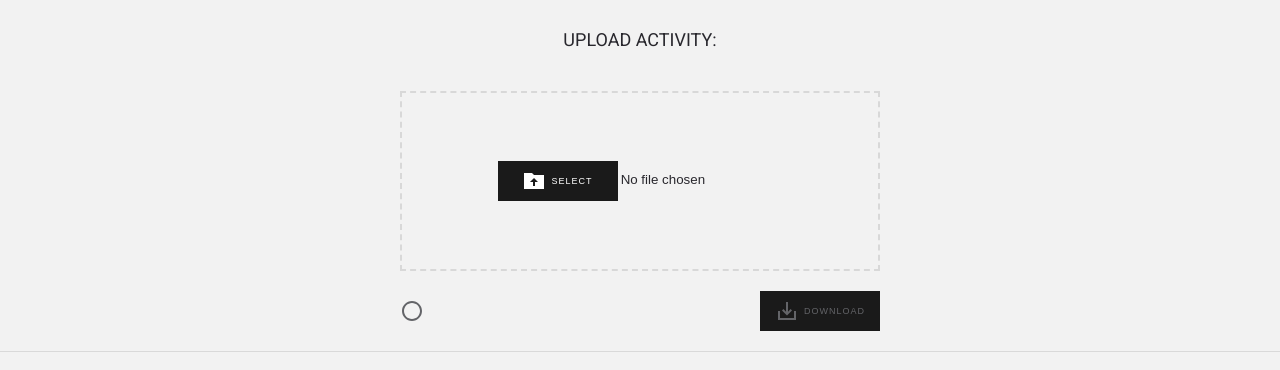
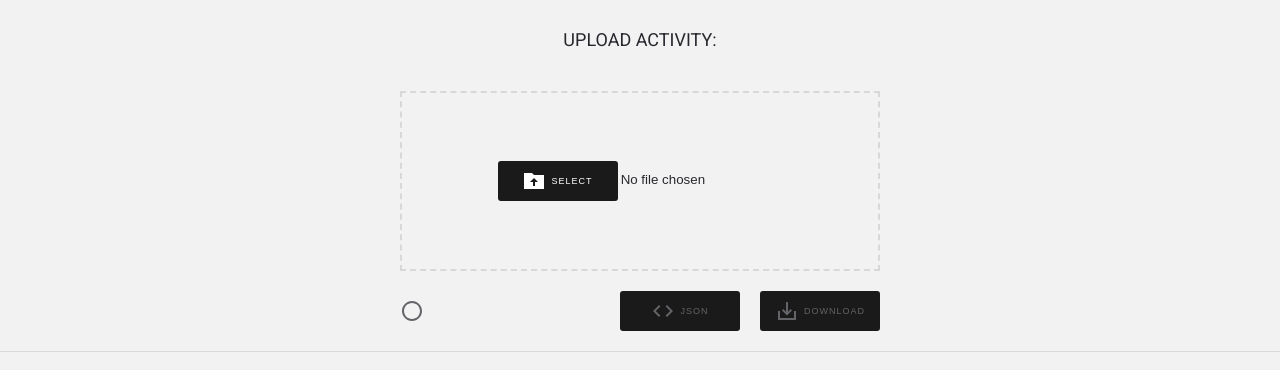
Before and after one commit to RaVbaker/FitFile, a website with bundled scripts: page src/index.html in a window 1280 px wide. Shown: the part 56-426 px from the top of the page. Built offline with nearby package versions, Linux system fonts and the light colour scheme.

Commit message:
json export button

```diff
--- a/src/css/main.css
+++ b/src/css/main.css
@@ -122,6 +122,7 @@ header, footer, section, article, nav {
 #light .btn {
     color: #fff;
     background-color: #1a1a1a;
+    border-radius: 3px;
 }
 #light .line {
     background-color: rgba(0,0,0, 0.1);
@@ -297,6 +298,10 @@ header.main svg {
 
     margin: 20px auto;
 }
+#json-export-btn {
+    margin-left: auto;
+    margin-right: 20px;
+}
 
 #graph-cont {
     position: relative;
--- a/src/index.html
+++ b/src/index.html
@@ -101,6 +101,16 @@
                         </svg>
                     </div>
 
+                    <div id="json-export-btn" class="btn disabled">
+                        <svg xmlns="http://www.w3.org/2000/svg"
+                             class="icon-svg"
+                             height="24px" viewBox="0 0 24 24" width="24px" fill="#FFFFFF">
+                            <path d="M0 0h24v24H0V0z" fill="none"/>
+                            <path d="M9.4 16.6L4.8 12l4.6-4.6L8 6l-6 6 6 6 1.4-1.4zm5.2 0l4.6-4.6-4.6-4.6L16 6l6 6-6 6-1.4-1.4z"/>
+                        </svg>
+                        <div class="text">JSON</div>
+                    </div>
+
                     <div id="file-download-btn" class="btn disabled">
                         <svg xmlns="http://www.w3.org/2000/svg"
                              class="icon-svg"
```
